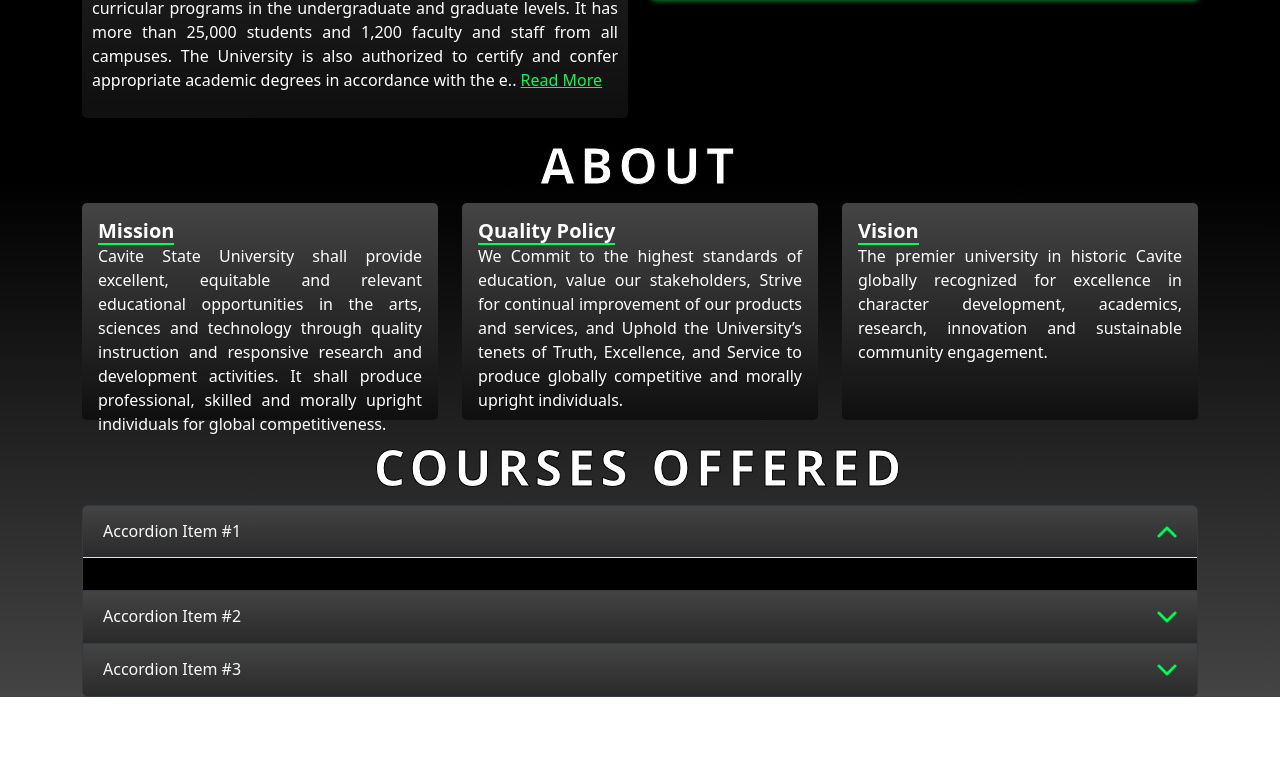
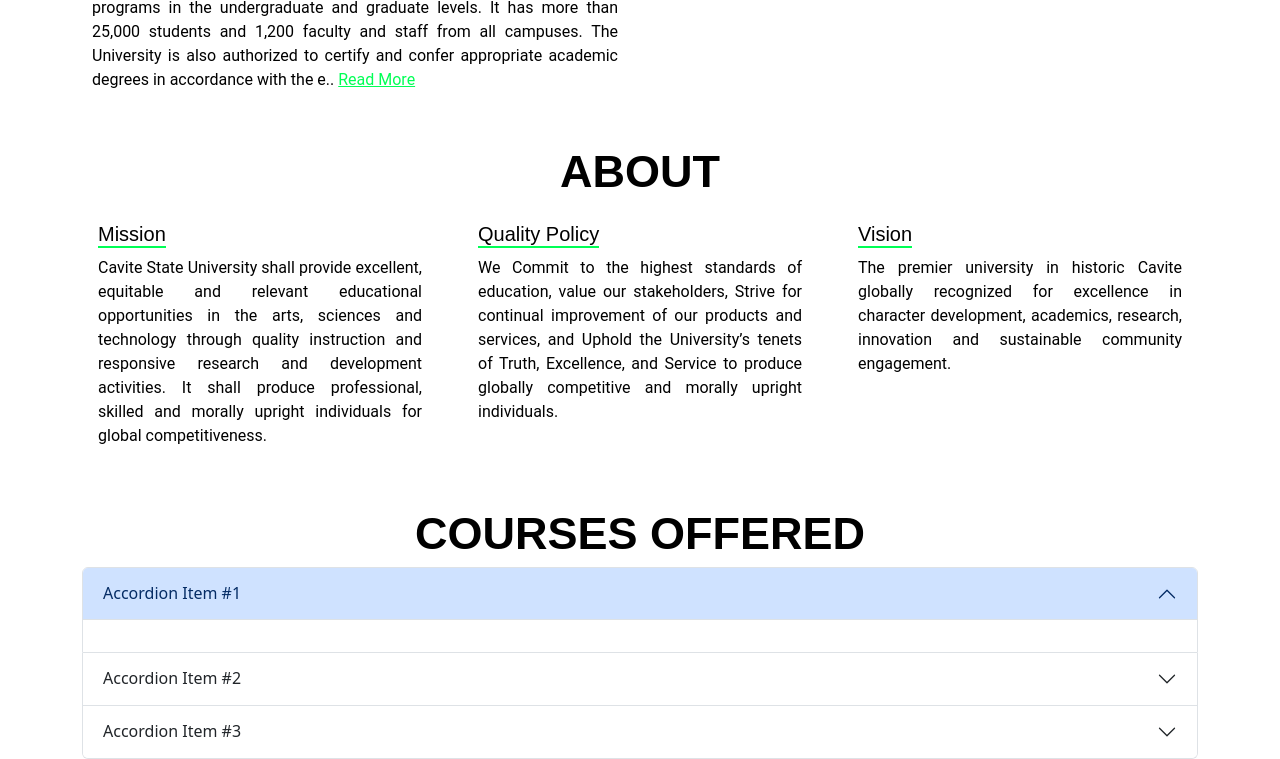
Before and after one commit to Maikhell/cvsuWesbsite, a plain HTML site: page index.html in a window 1280 px wide. Shown: the part 1363-2122 px from the top of the page. Before the commit the page ends 2060 px from the top, so only its background shows below. Drawn offline with Linux system fonts and the light colour scheme; a web font is replaced by a local one.

Commit message:
Added new graphics and major design changes

```diff
--- a/css/styled.css
+++ b/css/styled.css
@@ -89,22 +89,26 @@
 }
 
 /*Body (About) CSS Start*/
-.about-section {
-    background: rgb(0, 0, 0);
-    background: linear-gradient(180deg, rgba(0, 0, 0, 1) 60%, rgba(68, 68, 68, 1) 100%);
-
-}
+.about-section {}
 
 .about-section {
     text-align: center;
 }
 
+.history-header-left {
+    color: #000000;
+    font-family: 'Montserrat', sans-serif;
+    font-weight: 800;
+    font-size: 45px;
+    margin-left: 10px;
+}
+
 .history-header {
-    color: #ffffff;
-    font-size: 50px;
-    letter-spacing: 5px;
-    font-weight: 700;
-    -webkit-text-stroke: 1px rgb(0, 0, 0);
+    color: #000000;
+    font-family: 'Montserrat', sans-serif;
+    font-weight: 800;
+    font-size: 45px;
+    margin-top: 10px;
 }
 
 .history-container {
@@ -127,9 +131,7 @@
 
 .history-content {
     align-items: center;
-    color: #FFFFFF;
-    background: rgb(68, 68, 68);
-    background: linear-gradient(180deg, rgba(68, 68, 68, 1) 0%, rgba(42, 42, 42, 1) 50%, rgb(15, 15, 15) 100%);
+    color: #000000;
     padding: 10px;
     border-radius: 5px;
     margin-bottom: 10px;
@@ -137,54 +139,42 @@
 
 .history-text {
     text-align: justify;
+    font-family: 'Roboto', sans-serif;
+    font-weight: 400;
+    margin-top: 20px;
 }
 
 
 .statue-container {
     object-fit: cover;
-    border: 3px solid #00ff55;
-    border-radius: 2px;
-    box-shadow: 0 1px 6px 0px #00ff55;
+    margin-top: 20px;
 }
 
 .cvsu-statue {
     width: 100%;
-    height: 510px;
+    height: 100%;
+    margin-bottom: 20px;
 }
 
 /*Body (About-Cards) CSS Start*/
 .row>.col-12 {
-    color: #FFFFFF;
+    color: #000000;
     text-align: justify;
+    font-family: 'Roboto', sans-serif;
+    font-weight: 400;
     margin-bottom: 10px;
 }
 
-.bg-box1 {
-    background: rgb(68, 68, 68);
-    background: linear-gradient(180deg, rgba(68, 68, 68, 1) 0%, rgba(42, 42, 42, 1) 50%, rgb(15, 15, 15) 100%);
-    height: 217px;
-    border-radius: 5px;
+.about-container {
+    background-color: #f9f9f9;
 }
-
-.bg-box2 {
-    background: rgb(68, 68, 68);
-    background: linear-gradient(180deg, rgba(68, 68, 68, 1) 0%, rgba(42, 42, 42, 1) 50%, rgb(15, 15, 15) 100%);
-    height: 217px;
-    border-radius: 5px;
-}
-
-.bg-box3 {
-    background: rgb(68, 68, 68);
-    background: linear-gradient(180deg, rgba(68, 68, 68, 1) 0%, rgba(42, 42, 42, 1) 50%, rgb(15, 15, 15) 100%);
-    height: 217px;
-    border-radius: 5px;
-}
-
 
 .card-title {
     position: relative;
     display: inline-block;
-    font-weight: bold;
+    margin-bottom: 10px;
+    font-family: 'Montserrat', sans-serif;
+    font-weight: 500;
 }
 
 .card-title::after {
@@ -198,43 +188,44 @@
     background-color: #00ff55;
 }
 
-/*Body (ACCORDION ) CSS Start*/
-.accordion-item {
-    background: rgb(68, 68, 68);
-    background: linear-gradient(180deg, rgba(68, 68, 68, 1) 0%, rgba(42, 42, 42, 1) 50%, rgb(15, 15, 15) 100%);
-    border-color: #343a40;
+/*Body (Images ) CSS Start*/
+.img-course {
+    width: 100px;
+    height: 100px;
+    border-radius: 50px;
+    margin-top: 6px;
 }
 
-.accordion-button {
-    color: #f8f9fa;
-    background: linear-gradient(180deg, rgba(68, 68, 68, 1) 0%, rgba(42, 42, 42, 1) 100%);
+.course-label {
+    font-family: 'Roboto', sans-serif;
+    font-weight: 700;
 }
 
-.accordion-button:focus {
-    box-shadow: none;
+/*Fonts */
+@font-face {
+    font-family: 'Montserrat';
+    src: url('../css/fonts/Montserrat-Bold.ttf') format('truetype');
+    font-weight: 700;
+    font-style: normal;
 }
 
-.accordion-button:not(.collapsed) {
-    color: #f8f9fa;
-    background-color: #495057;
+@font-face {
+    font-family: 'Montserrat';
+    src: url('../css/fonts/Montserrat-Regular.ttfs') format('truetype');
+    font-weight: 400;
+    font-style: normal;
 }
 
-.accordion-button:not(.collapsed):hover {
-    color: #f8f9fa;
-    background-color: #495057;
+@font-face {
+    font-family: 'Roboto';
+    src: url('../css/fonts/Roboto-Light.ttfs') format('truetype');
+    font-weight: 300;
+    font-style: normal;
 }
 
-.accordion-body {
-    background-color: #000000;
+@font-face {
+    font-family: 'Roboto';
+    src: url('../css/fonts/Roboto-Regular.ttf') format('truetype');
+    font-weight: 400;
+    font-style: normal;
 }
-
-:root {
-    --bs-caret-color: red;
-    /* Change this to your desired color */
-
-}
-
-.accordion {
-    --bs-accordion-btn-icon: url('/graphics/image/icons8-arrow-down-50.png');
-    --bs-accordion-btn-active-icon: url('/graphics/image/icons8-arrow-down-50.png');
-}
```
